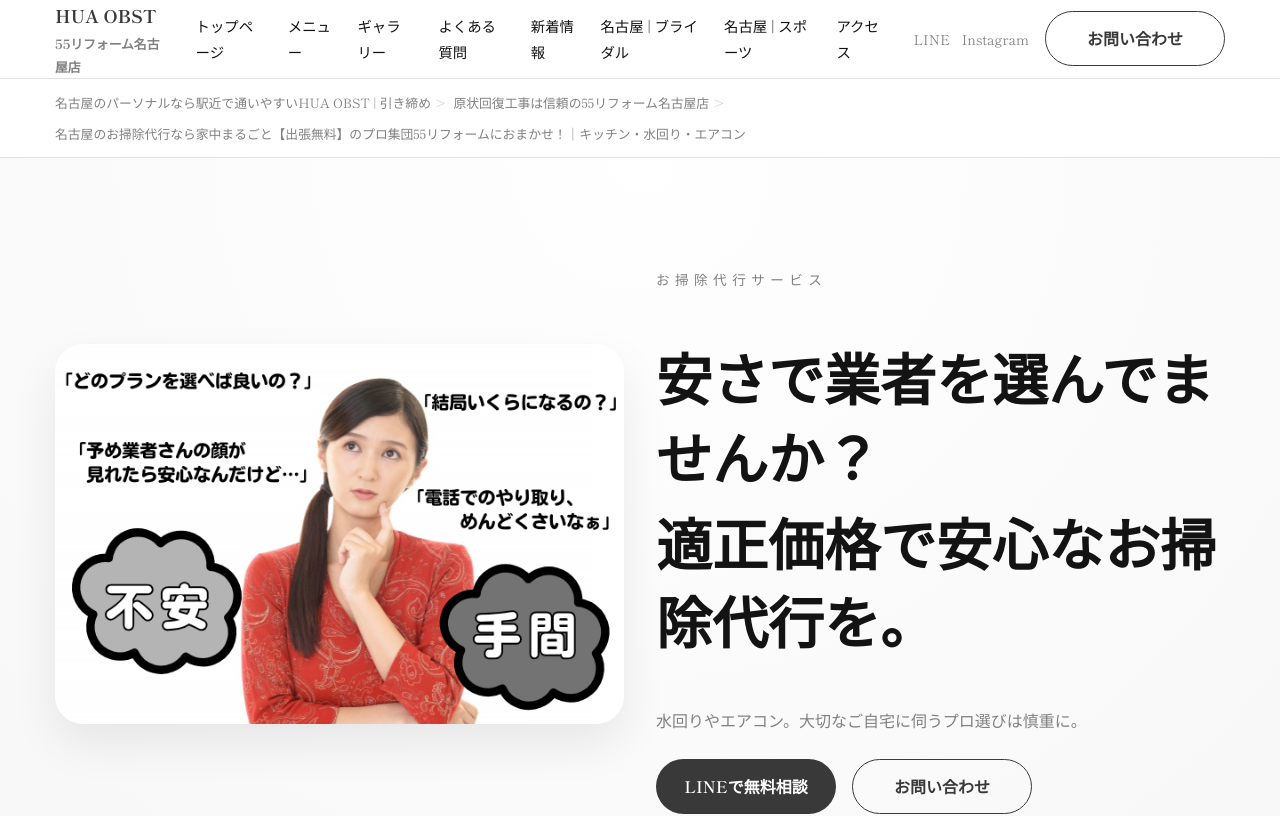
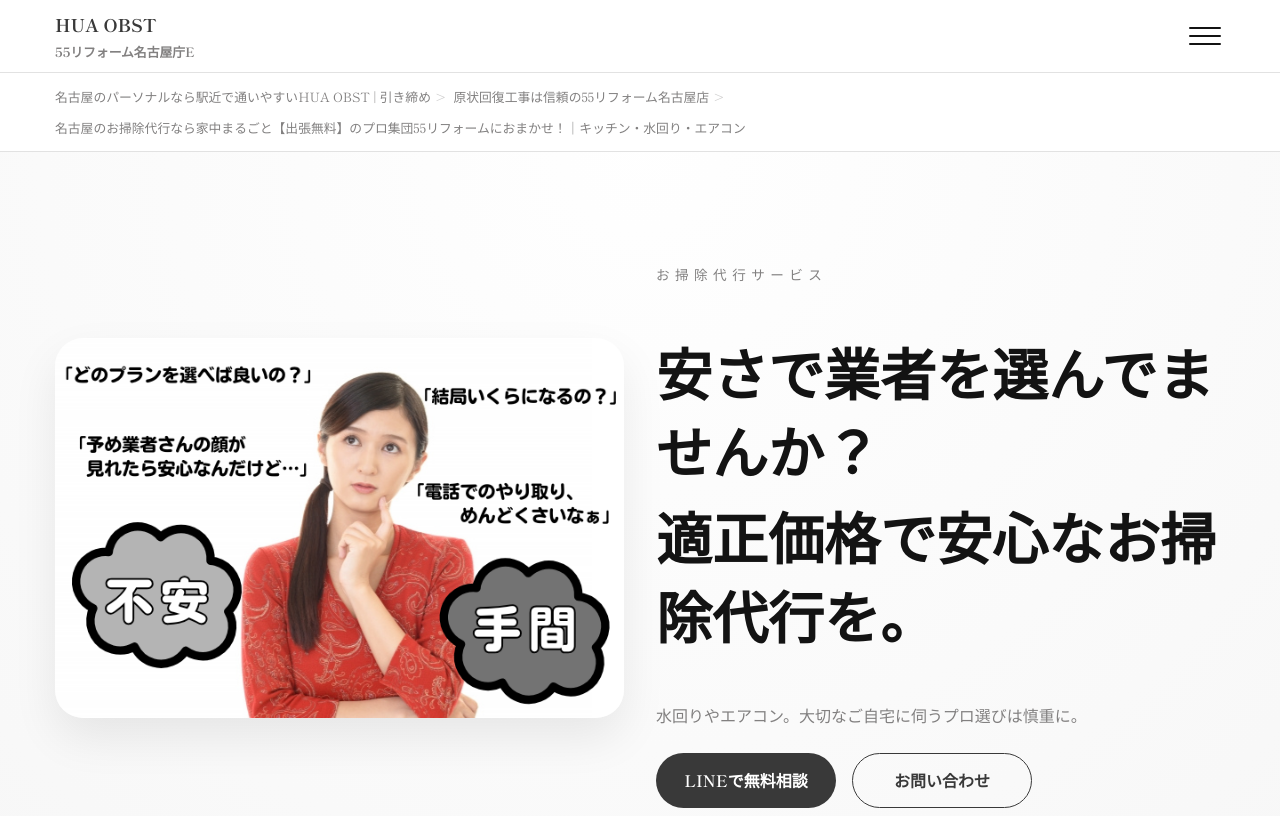
Before and after one commit to NakayamaNaoto/house-cleaning, a React (Vite) app: page / in a window 1280 px wide. Shown: the top 816 px of the page. Built offline with nearby package versions, Linux system fonts and the light colour scheme.

Commit message:
ヘッダーの中身をハンバーガーメニューに変更

```diff
--- a/src/App.css
+++ b/src/App.css
@@ -17,6 +17,34 @@ section {
     align-items: center;
     gap: 2rem;
     min-height: 4.5rem;
+}
+
+.header__menu-toggle {
+    margin-left: auto;
+    display: flex;
+    flex-direction: column;
+    justify-content: center;
+    align-items: flex-end;
+    gap: 0.4rem;
+    width: 2.5rem;
+    height: 2.5rem;
+    padding: 0.25rem;
+    border: none;
+    background: transparent;
+    cursor: pointer;
+}
+
+.header__menu-toggle:focus-visible {
+    outline: 2px solid var(--color-accent);
+    outline-offset: 2px;
+}
+
+.header__menu-toggle-bar {
+    display: block;
+    width: 100%;
+    height: 2px;
+    background: var(--color-text);
+    border-radius: 999px;
 }
 
 .main-nav ul {
--- a/src/components/layout/Header.tsx
+++ b/src/components/layout/Header.tsx
@@ -1,19 +1,39 @@
+import { useState } from "react";
 import { navigationLinks, socialLinks } from "../../data/content";
 
 const Header = () => {
+    const [isMenuOpen, setIsMenuOpen] = useState(false);
+
+    const toggleMenu = () => {
+        setIsMenuOpen((prev) => !prev);
+    };
+
+    const closeMenu = () => {
+        setIsMenuOpen(false);
+    };
+
     return (
         <header className="site-header">
             <div className="container header__inner">
                 <a className="brand" href="/">
                     <span className="brand__title">HUA OBST</span>
-                    <span className="brand__subtitle">55リフォーム名古屋店</span>
+                    <span className="brand__subtitle">55リフォーム名古屋庁E</span>
                 </a>
 
+                <button className="header__menu-toggle" type="button" aria-label={isMenuOpen ? "メニューを閉じる" : "メニューを開く"} aria-expanded={isMenuOpen} aria-controls="header-menu-content" onClick={toggleMenu}>
+                    <span className="header__menu-toggle-bar" aria-hidden="true" />
+                    <span className="header__menu-toggle-bar" aria-hidden="true" />
+                    <span className="header__menu-toggle-bar" aria-hidden="true" />
+                </button>
+
+                <div id="header-menu-content" className={`header__menu${isMenuOpen ? " header__menu--open" : ""}`} hidden={!isMenuOpen}>
                     <nav className="main-nav" aria-label="メインメニュー">
                         <ul>
                             {navigationLinks.slice(0, 8).map((link) => (
                                 <li key={link.href}>
-                                <a href={link.href}>{link.label}</a>
+                                    <a href={link.href} onClick={closeMenu}>
+                                        {link.label}
+                                    </a>
                                 </li>
                             ))}
                         </ul>
@@ -22,14 +42,15 @@ const Header = () => {
                     <div className="header__actions">
                         <div className="social-links" aria-label="SNS">
                             {socialLinks.map((link) => (
-                            <a key={link.href} href={link.href} target="_blank" rel="noreferrer">
+                                <a key={link.href} href={link.href} target="_blank" rel="noreferrer" onClick={closeMenu}>
                                     {link.label}
                                 </a>
                             ))}
                         </div>
-                    <a className="btn btn--ghost" href="/contact/">
+                        <a className="btn btn--ghost" href="/contact/" onClick={closeMenu}>
                             お問い合わせ
                         </a>
+                    </div>
                 </div>
             </div>
         </header>
```
Also changed, not shown: 1 other file (tests, documents, lock files or other folders). Lines whose indentation alone changed are shown as unchanged.
